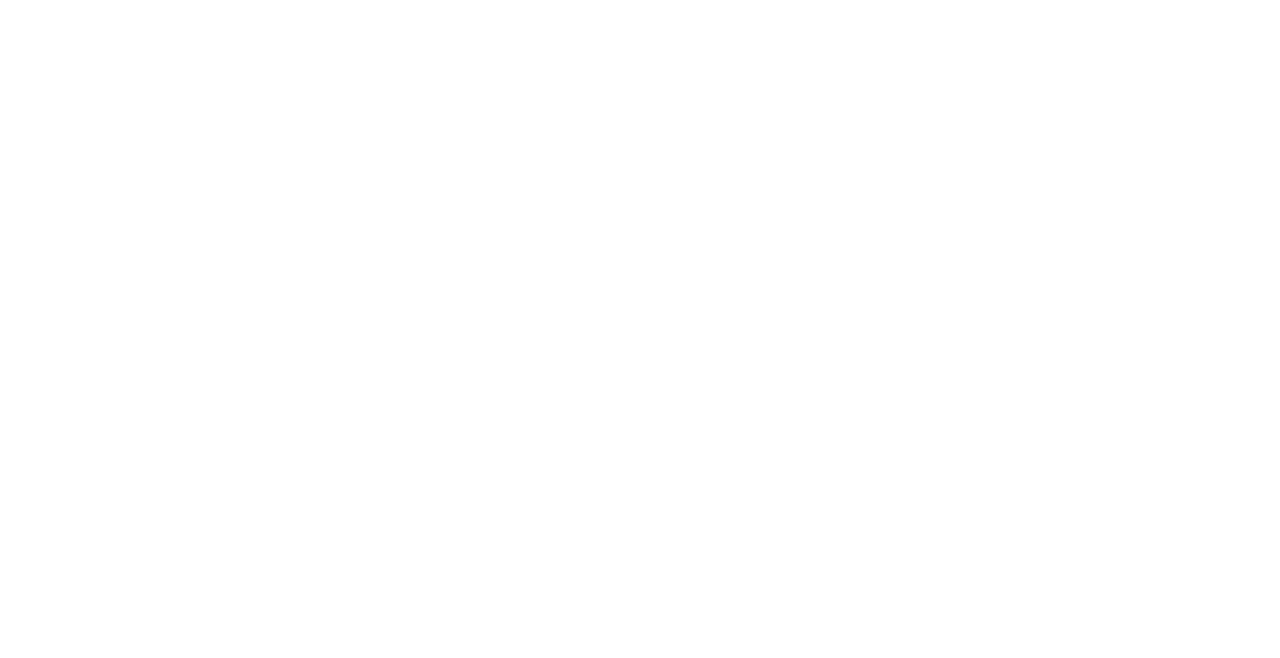
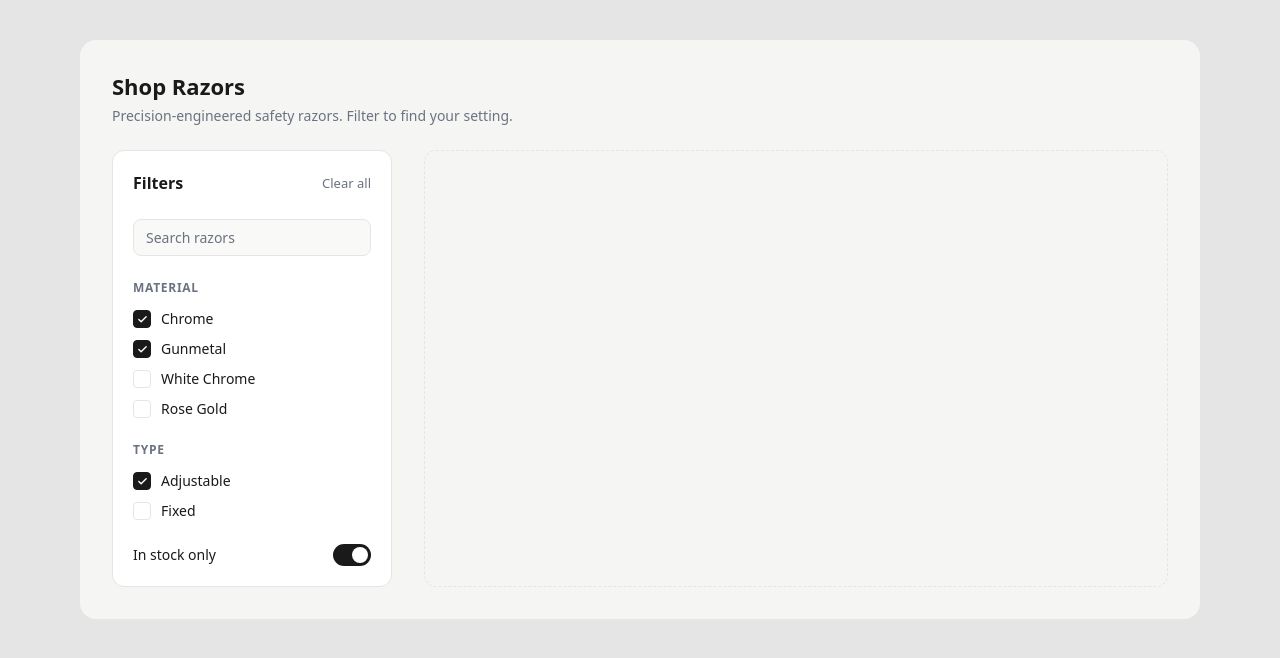
Before and after one commit to antonyks/rockwell-dev-test-part2, a React (Vite) app: page / in a window 1280 px wide. Shown: the top 658 px of the page. Built offline with nearby package versions, Linux system fonts and the light colour scheme.

Commit message:
feat: catalog filter layout and header

```diff
--- a/src/App.tsx
+++ b/src/App.tsx
@@ -1,7 +1,9 @@
+import { RazorCatalog } from "@/components/catalog/RazorCatalog";
 
-export default function App() {
-
-  return (
-    <></>
-  );
-}
+  export default function App() {
+    return (
+      <main className="min-h-screen bg-[#e5e5e5] px-4 py-10 text-[#1a1a1a] sm:px-6 lg:px-8">
+        <RazorCatalog />
+      </main>
+    );
+  }
--- /dev/null
+++ b/src/components/catalog/CatalogHeader.tsx
@@ -0,0 +1,12 @@
+export function CatalogHeader() {
+    return (
+      <header className="flex flex-col gap-1.5">
+        <h1 className="text-[22px] font-semibold leading-7 text-[#1a1a1a]">
+          Shop Razors
+        </h1>
+        <p className="text-sm leading-5 text-[#6b7280]">
+          Precision-engineered safety razors. Filter to find your setting.
+        </p>
+      </header>
+    );
+  }
--- /dev/null
+++ b/src/components/catalog/FilterGroup.tsx
@@ -0,0 +1,33 @@
+import { FilterOption } from "@/components/catalog/FilterOption";
+
+  type FilterGroupProps<T extends string> = {
+    label: string;
+    options: readonly T[];
+    selectedValues: readonly T[];
+    onToggle: (value: T) => void;
+  };
+
+  export function FilterGroup<T extends string>({
+    label,
+    options,
+    selectedValues,
+    onToggle,
+  }: FilterGroupProps<T>) {
+    return (
+      <section className="flex flex-col gap-3.5">
+        <h2 className="text-xs font-semibold uppercase leading-4 tracking-[0.72px] text-[#6b7280]">
+          {label}
+        </h2>
+        <div className="flex flex-col gap-3">
+          {options.map((option) => (
+            <FilterOption
+              key={option}
+              label={option}
+              checked={selectedValues.includes(option)}
+              onToggle={onToggle}
+            />
+          ))}
+        </div>
+      </section>
+    );
+  }
--- /dev/null
+++ b/src/components/catalog/FilterOption.tsx
@@ -0,0 +1,33 @@
+import { Check } from "lucide-react";
+
+  type FilterOptionProps<T extends string> = {
+    label: T;
+    checked: boolean;
+    onToggle: (value: T) => void;
+  };
+
+  export function FilterOption<T extends string>({
+    label,
+    checked,
+    onToggle,
+  }: FilterOptionProps<T>) {
+    return (
+      <label className="flex h-[18px] cursor-pointer items-center gap-2.5 text-sm leading-[18px] text-[#1a1a1a]">
+        <button
+          type="button"
+          aria-pressed={checked}
+          aria-label={`${label} filter`}
+          onClick={() => onToggle(label)}
+          className={`flex size-[18px] shrink-0 items-center justify-center rounded border-[1.5px] transition-colors focus-
+          visible:outline focus-visible:outline-2 focus-visible:outline-offset-2 focus-visible:outline-[#1a1a1a] ${
+            checked
+              ? "border-[#1a1a1a] bg-[#1a1a1a] text-white"
+              : "border-[#e5e5e5] bg-white text-transparent hover:border-[#c8c8c8]"
+          }`}
+        >
+          <Check className="size-[11px] stroke-[3]" />
+        </button>
+        <span>{label}</span>
+      </label>
+    );
+  }
--- /dev/null
+++ b/src/components/catalog/FilterPanel.tsx
@@ -0,0 +1,61 @@
+import { FilterGroup } from "@/components/catalog/FilterGroup";
+  import { StockToggle } from "@/components/catalog/StockToggle";
+  import { MATERIAL_OPTIONS, TYPE_OPTIONS } from "@/data/razors";
+  import { useCatalogStore } from "@/stores/catalog-store";
+
+  export function FilterPanel() {
+    const searchQuery = useCatalogStore((state) => state.searchQuery);
+    const selectedMaterials = useCatalogStore((state) => state.selectedMaterials);
+    const selectedTypes = useCatalogStore((state) => state.selectedTypes);
+    const inStockOnly = useCatalogStore((state) => state.inStockOnly);
+    const setSearchQuery = useCatalogStore((state) => state.setSearchQuery);
+    const toggleMaterial = useCatalogStore((state) => state.toggleMaterial);
+    const toggleType = useCatalogStore((state) => state.toggleType);
+    const toggleInStockOnly = useCatalogStore((state) => state.toggleInStockOnly);
+    const clearAllFilters = useCatalogStore((state) => state.clearAllFilters);
+
+    return (
+      <aside className="w-full rounded-xl border border-[#e5e5e5] bg-white p-5 md:w-[280px] md:shrink-0">
+        <div className="flex flex-col gap-6">
+          <div className="flex items-center justify-between">
+            <h2 className="text-base font-semibold leading-6 text-[#1a1a1a]">
+              Filters
+            </h2>
+            <button
+              type="button"
+              onClick={clearAllFilters}
+              className="rounded text-[13px] font-medium leading-5 text-[#6b7280] transition-colors hover:text-[#1a1a1a] focus-
+              visible:outline focus-visible:outline-2 focus-visible:outline-offset-2 focus-visible:outline-[#1a1a1a]"
+            >
+              Clear all
+            </button>
+          </div>
+
+          <input
+            type="search"
+            value={searchQuery}
+            onChange={(event) => setSearchQuery(event.target.value)}
+            placeholder="Search razors"
+            className="h-[37px] w-full rounded-lg border border-[#e5e5e5] bg-[#f9f9f8] px-3 py-2.5 text-sm leading-5 text-[#1a1a1a]
+            outline-none placeholder:text-[#6b7280] focus:border-[#1a1a1a] focus:ring-2 focus:ring-[#1a1a1a]/10"
+          />
+
+          <FilterGroup
+            label="Material"
+            options={MATERIAL_OPTIONS}
+            selectedValues={selectedMaterials}
+            onToggle={toggleMaterial}
+          />
+
+          <FilterGroup
+            label="Type"
+            options={TYPE_OPTIONS}
+            selectedValues={selectedTypes}
+            onToggle={toggleType}
+          />
+
+          <StockToggle checked={inStockOnly} onToggle={toggleInStockOnly} />
+        </div>
+      </aside>
+    );
+  }
--- /dev/null
+++ b/src/components/catalog/RazorCatalog.tsx
@@ -0,0 +1,17 @@
+import { CatalogHeader } from "@/components/catalog/CatalogHeader";
+  import { FilterPanel } from "@/components/catalog/FilterPanel";
+
+  export function RazorCatalog() {
+    return (
+      <section className="mx-auto flex w-full max-w-[1120px] flex-col gap-6 rounded-2xl bg-[#f5f5f4] p-6 sm:p-8">
+        <CatalogHeader />
+        <div className="flex w-full flex-col gap-8 md:flex-row">
+          <FilterPanel />
+          <div
+            aria-hidden="true"
+            className="min-h-[420px] flex-1 rounded-xl border border-dashed border-[#e5e5e5] md:w-[744px]"
+          />
+        </div>
+      </section>
+    );
+  }
--- /dev/null
+++ b/src/components/catalog/StockToggle.tsx
@@ -0,0 +1,28 @@
+type StockToggleProps = {
+    checked: boolean;
+    onToggle: () => void;
+  };
+
+  export function StockToggle({ checked, onToggle }: StockToggleProps) {
+    return (
+      <div className="flex items-center justify-between">
+        <span className="text-sm leading-5 text-[#1a1a1a]">In stock only</span>
+        <button
+          type="button"
+          role="switch"
+          aria-checked={checked}
+          onClick={onToggle}
+          className={`relative h-[22px] w-[38px] rounded-full transition-colors focus-visible:outline focus-visible:outline-2 focus-
+          visible:outline-offset-2 focus-visible:outline-[#1a1a1a] ${
+            checked ? "bg-[#1a1a1a]" : "bg-[#d7d7d5]"
+          }`}
+        >
+          <span
+            className={`absolute left-[3px] top-[3px] size-4 rounded-full bg-white shadow-sm transition-transform ${
+              checked ? "translate-x-4" : "translate-x-0"
+            }`}
+          />
+        </button>
+      </div>
+    );
+  }
```
